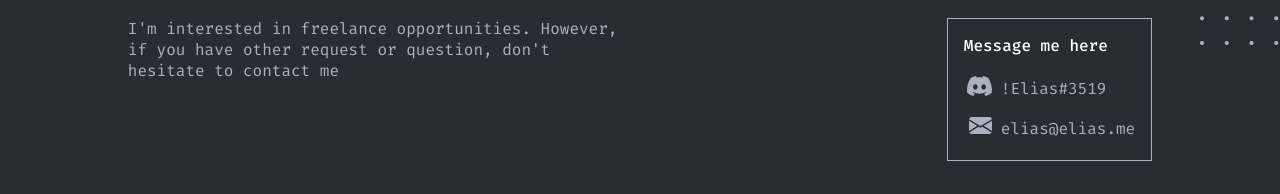
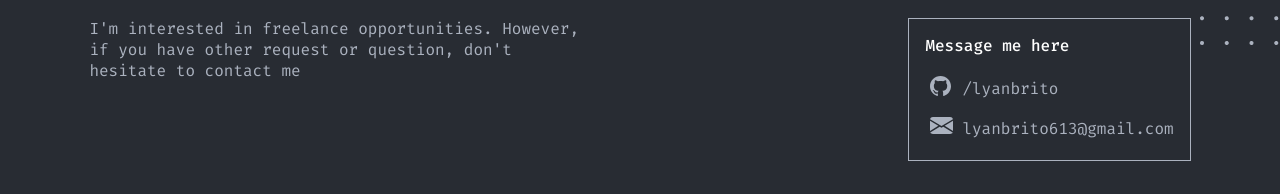
Before and after one commit to LyanBrito/portifolio.REACT, a React (Create React App) app: page / in a window 1280 px wide. Shown: the part 2352-2546 px from the top of the page. Built offline with nearby package versions, Linux system fonts and the light colour scheme.

Commit message:
feat: changed contact options

```diff
--- a/src/components/pages/contacts/index.jsx
+++ b/src/components/pages/contacts/index.jsx
@@ -1,5 +1,5 @@
 import styles from "./contacts.module.css";
-import DiscordIcon from "../../assets/svg/discord-icon"
+import GitHubLogo from "../../assets/svg/github-logo"
 import EmailIcon from "../../assets/svg/email-icon"
 import Dot2705 from "../fixed-elements/dots/2705";
 
@@ -19,13 +19,13 @@ export default function Contacts() {
         </p>
         <div className={styles.contacts}>
           <h6>Message me here</h6>
-          <a href="#" className={styles.contactOption}>
-            <a href="#">{DiscordIcon}</a>
-            !Elias#3519
+          <a href="https://github.com/LyanBrito" className={styles.contactOption}>
+            <a href="https://github.com/LyanBrito">{GitHubLogo}</a>
+            /lyanbrito
           </a>
           <a href="#" className={styles.contactOption}>
             <a href="mailto:lyanbrito613@gmail.com">{EmailIcon}</a>
-            elias@elias.me
+            lyanbrito613@gmail.com
           </a>
         </div>
       </div>
```
